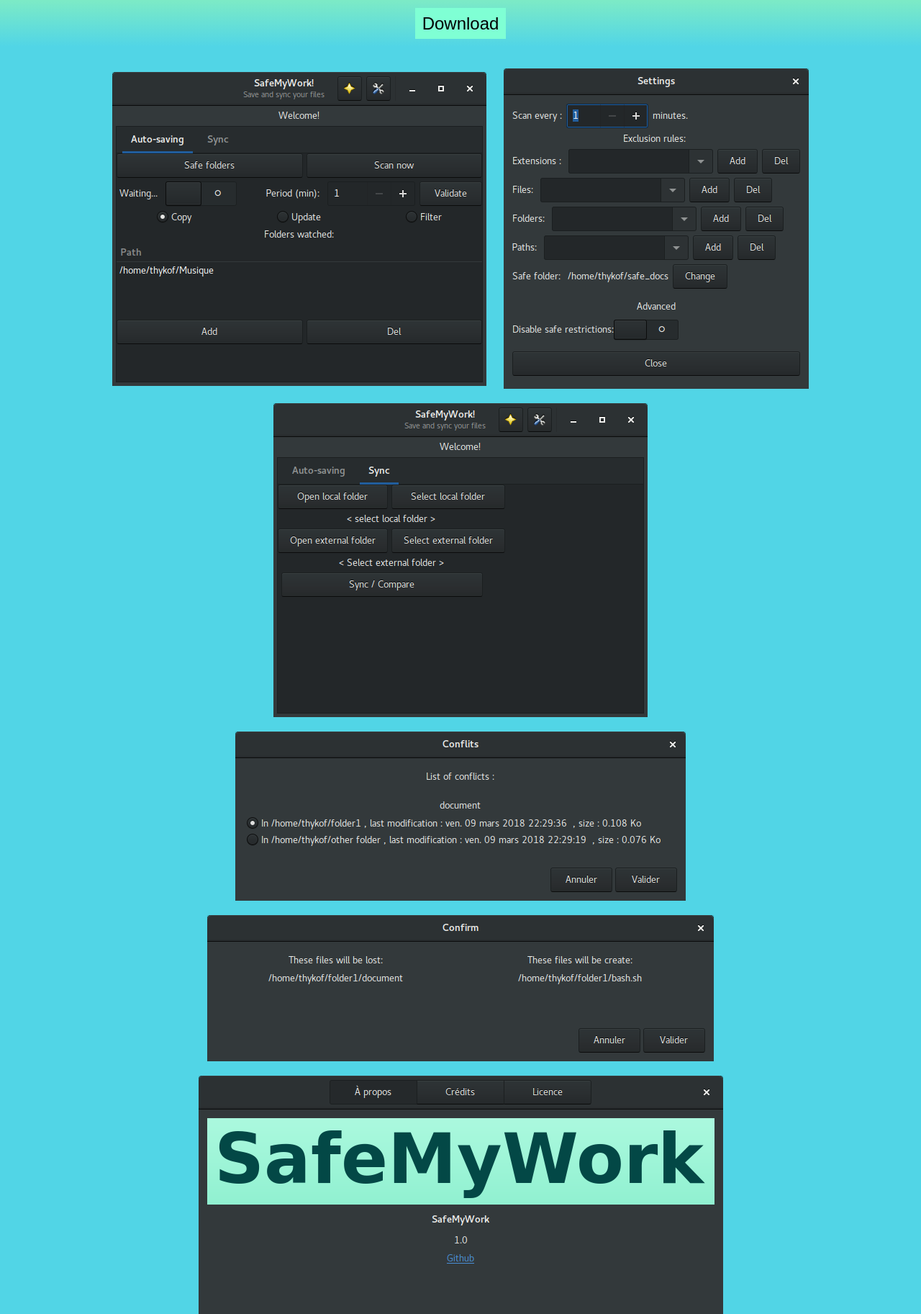
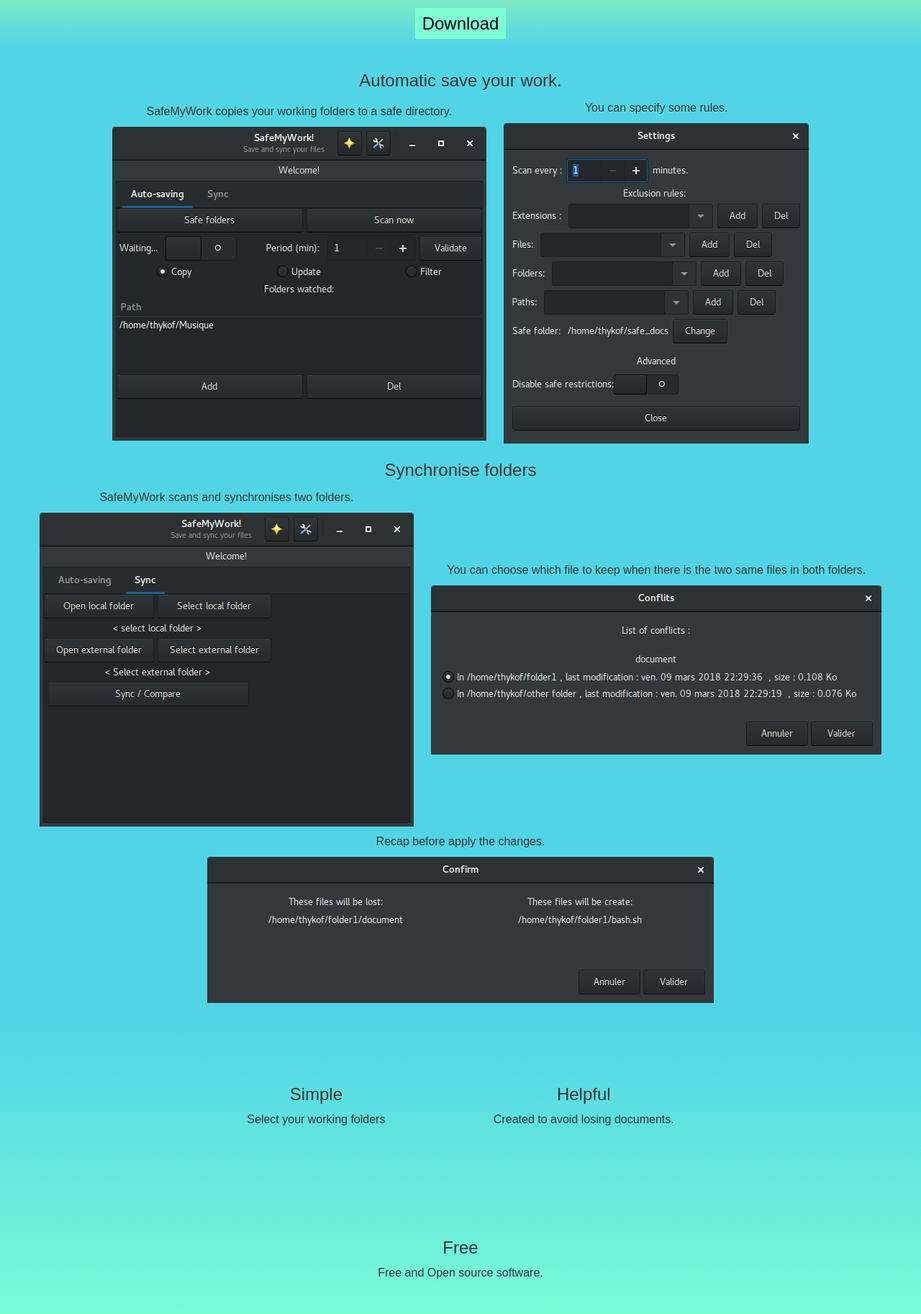
Before and after one commit to Thykof/SafeMyWork-Web, a Django app: page / in a window 1280 px wide. Shown: the part 445-2270 px from the top of the page at 72% size. Run offline with Django 3.2, Linux system fonts and the light colour scheme; parts of the project's set-up code (start-up, migrations or seed data) failed here and were passed over.

Commit message:
Add text, change img layout

```diff
--- a/static/css/style.css
+++ b/static/css/style.css
@@ -52,6 +52,10 @@ header h1 {
 	font-size: 6em;
   margin-bottom: 100px;
   font-weight: bold;
+}
+
+h2 {
+  margin: 15px;
 }
 
 header p {
@@ -111,10 +115,18 @@ section h1 {
 	text-align: center;
 }
 
-#s-sceenshots img {
+#s-screenshots img {
   display: inline-block;
   vertical-align: middle;
   margin: 10px;
+}
+
+#d-screenshots {
+  width: auto;
+}
+#d-screenshots div {
+  width: auto;
+  display: inline-block;
 }
 
 #s-advantage {
--- a/templates/base.html
+++ b/templates/base.html
@@ -10,7 +10,6 @@
 </head>
 
 <body>
-
 	<header>
 		<div>
 			<h1>SafeMyWork</h1>
@@ -24,22 +23,39 @@
 				<h2>Download</h2>
 			</a>
 	</section>
-	<section id="s-sceenshots">
+	<section id="s-screenshots">
+		<div id="d-screenshots">
+			<h2>Automatic save your work.</h2>
 			<div>
+				<p><span>SafeMyWork</span> copies your working folders to a safe directory.</p>
   			<img src="{% static 'img/auto_save.png' %}" alt="Safe my work - auto save tab">
-  		<img src="{% static 'img/settings.png' %}" alt="Safe my work - settings">
-  		<img src="{% static 'img/sync.png' %}" alt="Safe my work - synchronise tab">
-  		<img src="{% static 'img/conflicts.png' %}" alt="Safe my work - solve conflicts">
-  		<img src="{% static 'img/confirm.png' %}" alt="Safe my work - confirmation dialog">
-  		<img src="{% static 'img/about.png' %}" alt="Safe my work - about">
 			</div>
 			<div>
+				<p>You can specify some rules.</p>
+				<img src="{% static 'img/settings.png' %}" alt="Safe my work - settings">
+			</div>
+			<h2>Synchronise folders</h2>
+			<div>
+				<p><span>SafeMyWork</span> scans and synchronises two folders.</p>
+  			<img src="{% static 'img/sync.png' %}" alt="Safe my work - synchronise tab">
+			</div>
+			<div>
+				<p>You can choose which file to keep when there is the two same files in both folders.</p>
+  			<img src="{% static 'img/conflicts.png' %}" alt="Safe my work - solve conflicts">
+			</div>
+			<div>
+				<p>Recap before apply the changes.</p>
+  			<img src="{% static 'img/confirm.png' %}" alt="Safe my work - confirmation dialog">
+			</div>
+  		<!-- <img src="{% static 'img/about.png' %}" alt="Safe my work - about"> -->
+		</div>
+	<!--<div>
 		<picture>
 			<source media="(min-width: 650px)" srcset="">
 			<source media="(min-width: 465px)" srcset="">
 			<img src="" alt="safe my work screenshot" style="width:auto;">
 		</picture>
-	</div>
+	</div>-->
 	</section>
 
 	<section id="s-advantage">
```
Lines whose indentation alone changed are shown as unchanged.
